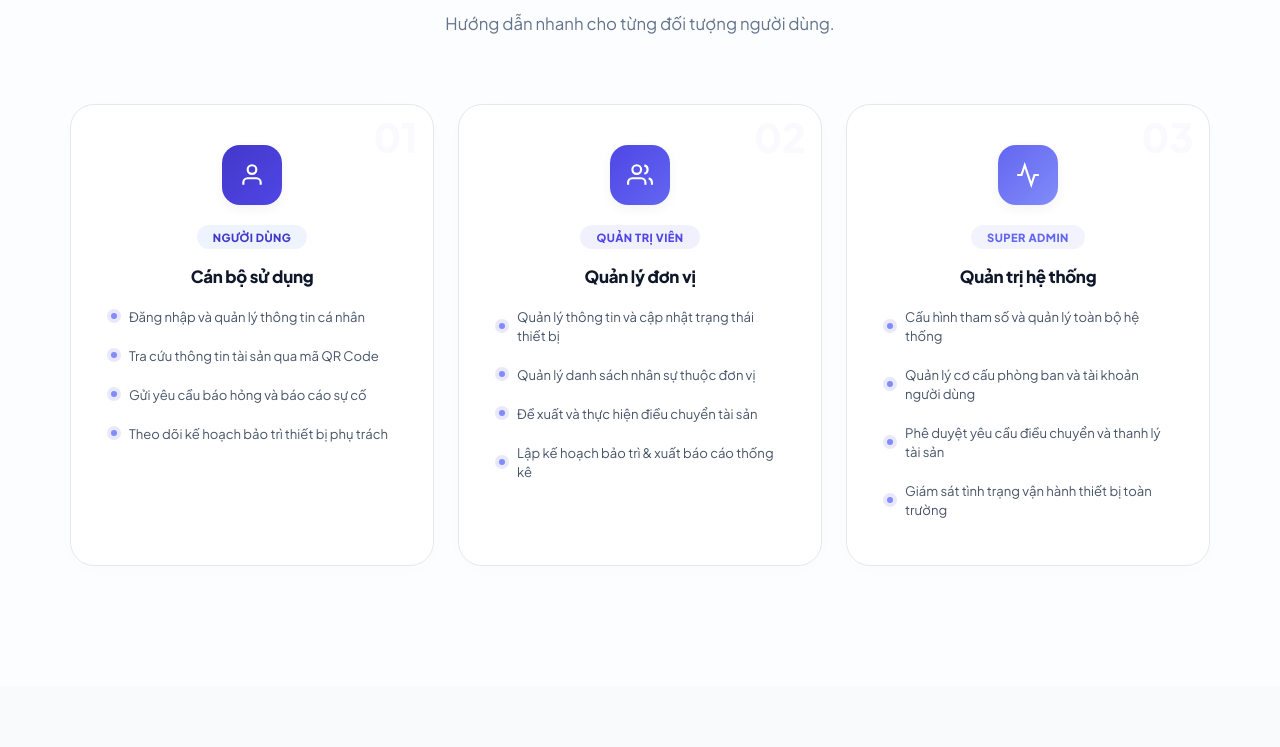
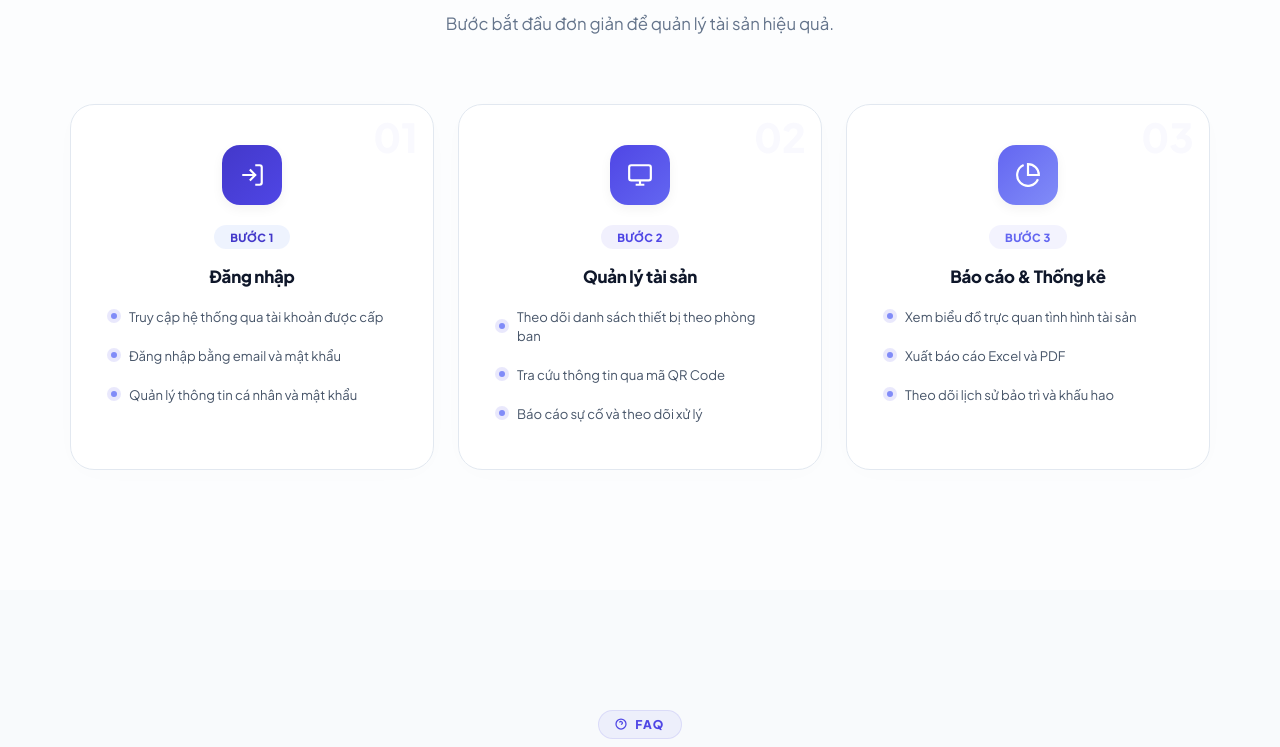
Before and after one commit to TruongMyDuyen2004/tvu-itam, a website: page frontend/index.html in a window 1280 px wide. Shown: the part 3412-4159 px from the top of the page. Drawn offline with Linux system fonts and the light colour scheme.

Commit message:
Update guide section: remove role details, use generic steps

```diff
--- a/frontend/index.html
+++ b/frontend/index.html
@@ -528,46 +528,43 @@
             <div class="section-head">
                 <div class="section-label"><svg viewBox="0 0 24 24" fill="none" stroke="currentColor" stroke-width="2.5" width="12" height="12"><circle cx="12" cy="12" r="10"/><path d="M12 16v-4"/><path d="M12 8h.01"/></svg>Hướng dẫn</div>
                 <h2>Cách sử dụng <span class="highlight">TVU-ITAM</span></h2>
-                <p class="section-desc">Hướng dẫn nhanh cho từng đối tượng người dùng.</p>
+                <p class="section-desc">Bước bắt đầu đơn giản để quản lý tài sản hiệu quả.</p>
             </div>
             <div class="guide-grid">
                 <div class="guide-card reveal reveal-delay-1" data-role="01">
                     <div class="guide-icon" style="background:linear-gradient(135deg,#4338CA,#4F46E5)">
-                        <svg viewBox="0 0 24 24" fill="none" stroke="#fff" stroke-width="2"><path d="M20 21v-2a4 4 0 0 0-4-4H8a4 4 0 0 0-4 4v2"/><circle cx="12" cy="7" r="4"/></svg>
+                        <svg viewBox="0 0 24 24" fill="none" stroke="#fff" stroke-width="2"><path d="M15 3h4a2 2 0 0 1 2 2v14a2 2 0 0 1-2 2h-4"/><polyline points="10 17 15 12 10 7"/><line x1="15" y1="12" x2="3" y2="12"/></svg>
                     </div>
-                    <span class="guide-tag" style="background:rgba(37,99,235,.08);color:#4338CA">Người dùng</span>
-                    <h4>Cán bộ sử dụng</h4>
+                    <span class="guide-tag" style="background:rgba(37,99,235,.08);color:#4338CA">Bước 1</span>
+                    <h4>Đăng nhập</h4>
                     <ul class="guide-steps">
-                        <li>Đăng nhập và quản lý thông tin cá nhân</li>
-                        <li>Tra cứu thông tin tài sản qua mã QR Code</li>
-                        <li>Gửi yêu cầu báo hỏng và báo cáo sự cố</li>
-                        <li>Theo dõi kế hoạch bảo trì thiết bị phụ trách</li>
+                        <li>Truy cập hệ thống qua tài khoản được cấp</li>
+                        <li>Đăng nhập bằng email và mật khẩu</li>
+                        <li>Quản lý thông tin cá nhân và mật khẩu</li>
                     </ul>
                 </div>
                 <div class="guide-card reveal reveal-delay-2" data-role="02">
                     <div class="guide-icon" style="background:linear-gradient(135deg,#4F46E5,#6366F1)">
-                        <svg viewBox="0 0 24 24" fill="none" stroke="#fff" stroke-width="2"><path d="M17 21v-2a4 4 0 0 0-4-4H5a4 4 0 0 0-4 4v2"/><circle cx="9" cy="7" r="4"/><path d="M23 21v-2a4 4 0 0 0-3-3.87"/><path d="M16 3.13a4 4 0 0 1 0 7.75"/></svg>
+                        <svg viewBox="0 0 24 24" fill="none" stroke="#fff" stroke-width="2"><rect x="2" y="3" width="20" height="14" rx="2"/><line x1="8" y1="21" x2="16" y2="21"/><line x1="12" y1="17" x2="12" y2="21"/></svg>
                     </div>
-                    <span class="guide-tag" style="background:rgba(79,70,229,.08);color:#4F46E5">Quản trị viên</span>
-                    <h4>Quản lý đơn vị</h4>
+                    <span class="guide-tag" style="background:rgba(79,70,229,.08);color:#4F46E5">Bước 2</span>
+                    <h4>Quản lý tài sản</h4>
                     <ul class="guide-steps">
-                        <li>Quản lý thông tin và cập nhật trạng thái thiết bị</li>
-                        <li>Quản lý danh sách nhân sự thuộc đơn vị</li>
-                        <li>Đề xuất và thực hiện điều chuyển tài sản</li>
-                        <li>Lập kế hoạch bảo trì &amp; xuất báo cáo thống kê</li>
+                        <li>Theo dõi danh sách thiết bị theo phòng ban</li>
+                        <li>Tra cứu thông tin qua mã QR Code</li>
+                        <li>Báo cáo sự cố và theo dõi xử lý</li>
                     </ul>
                 </div>
                 <div class="guide-card reveal reveal-delay-3" data-role="03">
                     <div class="guide-icon" style="background:linear-gradient(135deg,#6366F1,#818CF8)">
-                        <svg viewBox="0 0 24 24" fill="none" stroke="#fff" stroke-width="2"><polyline points="22 12 18 12 15 21 9 3 6 12 2 12"/></svg>
+                        <svg viewBox="0 0 24 24" fill="none" stroke="#fff" stroke-width="2"><path d="M21.21 15.89A10 10 0 1 1 8 2.83"/><path d="M22 12A10 10 0 0 0 12 2v10z"/></svg>
                     </div>
-                    <span class="guide-tag" style="background:rgba(99,102,241,.08);color:#6366F1">Super Admin</span>
-                    <h4>Quản trị hệ thống</h4>
+                    <span class="guide-tag" style="background:rgba(99,102,241,.08);color:#6366F1">Bước 3</span>
+                    <h4>Báo cáo & Thống kê</h4>
                     <ul class="guide-steps">
-                        <li>Cấu hình tham số và quản lý toàn bộ hệ thống</li>
-                        <li>Quản lý cơ cấu phòng ban và tài khoản người dùng</li>
-                        <li>Phê duyệt yêu cầu điều chuyển và thanh lý tài sản</li>
-                        <li>Giám sát tình trạng vận hành thiết bị toàn trường</li>
+                        <li>Xem biểu đồ trực quan tình hình tài sản</li>
+                        <li>Xuất báo cáo Excel và PDF</li>
+                        <li>Theo dõi lịch sử bảo trì và khấu hao</li>
                     </ul>
                 </div>
             </div>
```
